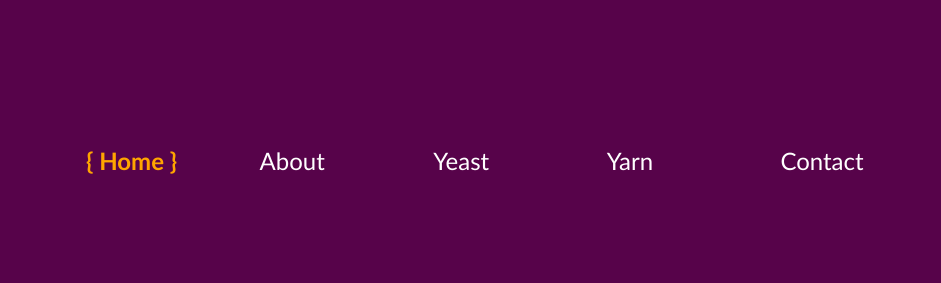
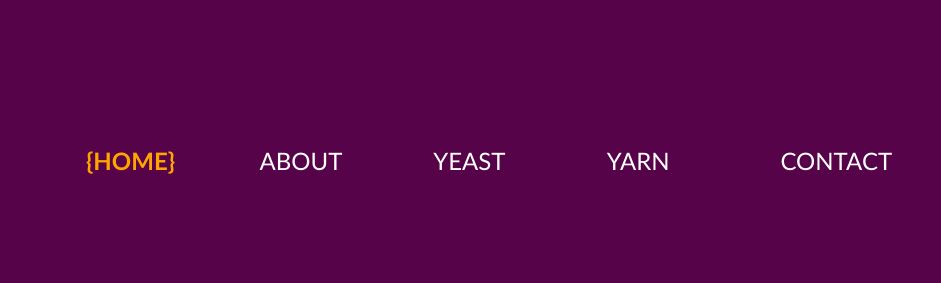
Before and after one commit to andy-pant/yeastnyarn, a plain HTML site: page home.html in a window 1280 px wide. Shown: the top 283 px of the page, 339-1280 px from the left. Drawn offline with Linux system fonts and the light colour scheme.

Commit message:
Update home.html

```diff
--- a/home.html
+++ b/home.html
@@ -68,11 +68,11 @@
   	</div>
   	<nav class="menu">
       <ul>
-        <li><a class="active" href="home.html">{ Home }</a></li>
-        <li><a href="about.html">About</a></li>
-        <li><a href="yeast.html">Yeast</a></li>
-        <li><a href="yarn.html">Yarn</a></li>
-        <li><a href="contact.html">Contact</a></li>
+        <li><a class="active" href="home.html">{HOME}</a></li>
+        <li><a href="about.html">ABOUT</a></li>
+        <li><a href="yeast.html">YEAST</a></li>
+        <li><a href="yarn.html">YARN</a></li>
+        <li><a href="contact.html">CONTACT</a></li>
       </ul>
     </nav>
     <hr>
```
